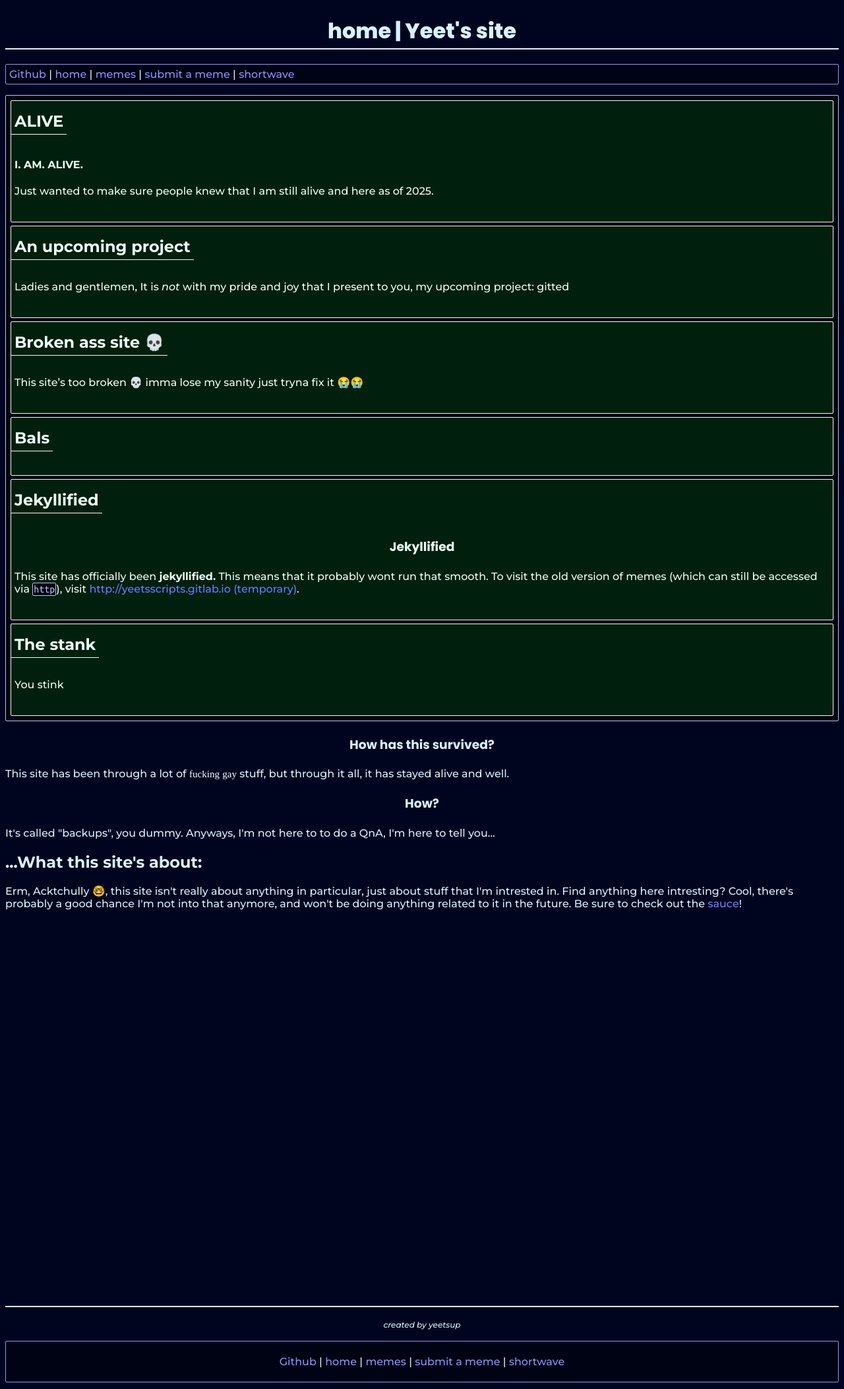
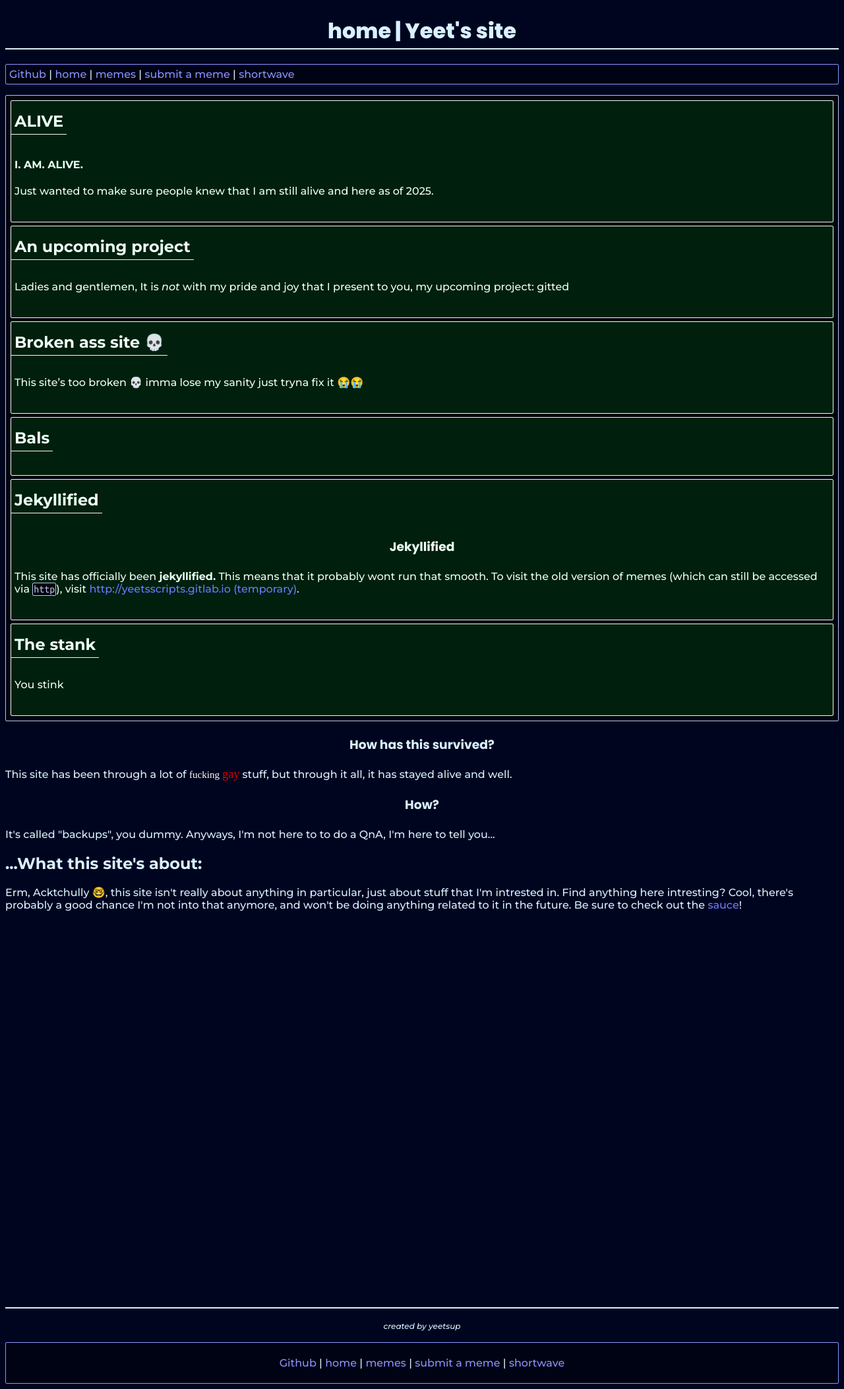
Before and after one commit to yeetssite/yeetssite.github.io, a Jekyll site: the page built from index.html, in a window 1280 px wide. Shown: the whole page at 66% size. Built offline with Jekyll 4.4.1, drawn with Linux system fonts in a browser that asks for light colours; some web fonts are replaced; a script that is not in the unit is left out.

Commit message:
Update index.html

```diff
--- a/index.html
+++ b/index.html
@@ -24,7 +24,7 @@ title: home
      <div>
         <h3>How has this survived?</h3>
         <p>
-          This site has been through a lot of <text class="rdrtext">fucking</text> <text class="rdrtext">gay</text> stuff, but through it all, it has stayed alive and well.
+          This site has been through a lot of <text class="rdrtext">fucking</text> <text class="rdrtextred">gay</text> stuff, but through it all, it has stayed alive and well.
       </p>
        <h3>How?</h3>
       <p>
```
